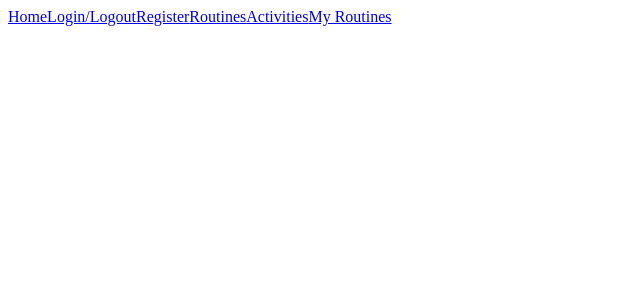
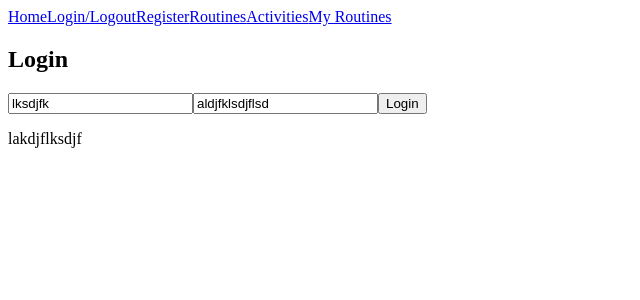
Before and after one commit to thompscott/FitnessTrackerFrontend, a React (Create React App) app: page /routines/me in a window 1280 px wide. Shown: the top 300 px of the page, without its empty margins (0-640 px from the left). Built offline with nearby package versions, Linux system fonts and the light colour scheme.

Commit message:
Added CreateRoutine

```diff
--- a/src/api/index.js
+++ b/src/api/index.js
@@ -47,10 +47,11 @@ export const publicRoutines = async () => {
   return result;
 }
 
-export const getUserRoutines = async (username) => {
-  const response = await fetch(`${url}/user/${username}/routines`, {
+export const getUserRoutines = async (username, token) => {
+  const response = await fetch(`${url}/users/${username}/routines`, {
     headers: {
       "Content-Type": "application/json",
+      'Authorization': `Bearer ${token}`
     },
   })
   const result = await response.json();
--- a/src/components/App.js
+++ b/src/components/App.js
@@ -38,7 +38,7 @@ function App() {
                     <Route path="/register" element={<Register token={token} setToken={setToken} username={username} setUsername={setUsername} />} />
                     <Route path="/routines" element={<Routines token={token} />} />
                     <Route path="/activities" element={<Activities token={token} />} />
-                    <Route path="/routines/me" element={<MyRoutines token={token} />} />
+                    <Route path="/routines/me" element={<MyRoutines token={token} username={username} />} />
                 </Routes>
             </main>
         </div>
--- /dev/null
+++ b/src/components/CreateRoutine.js
@@ -0,0 +1,35 @@
+
+function CreateRoutine () {
+    const username = 'lksdjfk';
+    const password = 'aldjfklsdjflsd'
+    const message = "lakdjflksdjf"
+    return(
+
+        <div>
+          <form className="login" onSubmit={console.log("submit")}>
+            <h2>Login</h2>
+            <input
+              type="text"
+              placeholder="Username"
+              value={username}
+              onChange={(e) => {
+                setUsername(e.target.value);
+              }}
+            />
+            <input
+              type="text"
+              placeholder="Password"
+              value={password}
+              onChange={(e) => {
+                setPassword(e.target.value);
+              }}
+            />
+            <button type="submit">Login</button>
+            <p>{message}</p>
+          </form>
+        </div>
+    );
+
+}
+
+export default CreateRoutine;
--- a/src/components/MyRoutines.js
+++ b/src/components/MyRoutines.js
@@ -1,2 +1,51 @@
-function MyRoutines (){}
+import { getUserRoutines } from "../api"
+import { useState, useEffect } from "react"
+import React from "react"
+import CreateRoutine from "./CreateRoutine";
+
+function MyRoutines(props) {
+    const [username, token] = [props.username, props.token];
+    const [routines, setRoutines] = useState([]);
+    const userRout = async () => {
+        if(token){
+            const userRoutines = await getUserRoutines(username, token)
+            console.log(userRoutines)
+            setRoutines(userRoutines)
+        }
+    }
+    useEffect(() => { userRout() }, [])
+
+    return (
+        <div>
+            <CreateRoutine />
+            {routines.map((routine) => {
+                return (
+                    <div key={routine.id}>
+                        <h1>{routine.name}</h1>
+                        <h2>Goal: {routine.goal}</h2>
+                        <h2>Creator: {routine.creatorName}</h2>
+                        <h2>Activities:{routine.activities.map((activity) => {
+                            return (
+                                <ul key={activity.id}>
+                                    <li>{activity.name}</li>
+                                    <ul>
+                                        <li>Description: {activity.description}</li>
+                                        <li>Count: {activity.count}</li>
+                                        <li>Duration: {activity.duration}</li>
+                                    </ul>
+                                </ul>
+                            )
+                        })}</h2>
+                        <div>
+                            <button>Edit</button>
+                            <button>Delete</button>
+                        </div>
+
+
+                    </div>
+                )
+            })}
+        </div>
+    )
+}
 export default MyRoutines
--- a/src/components/index.js
+++ b/src/components/index.js
@@ -5,3 +5,4 @@ export { default as Register} from "./Register";
 export { default as Activities} from "./Activities";
 export { default as MyRoutines} from "./MyRoutines";
 export { default as Routines} from "./Routines";
+export { default as CreateRoutine} from "./CreateRoutine"
```
